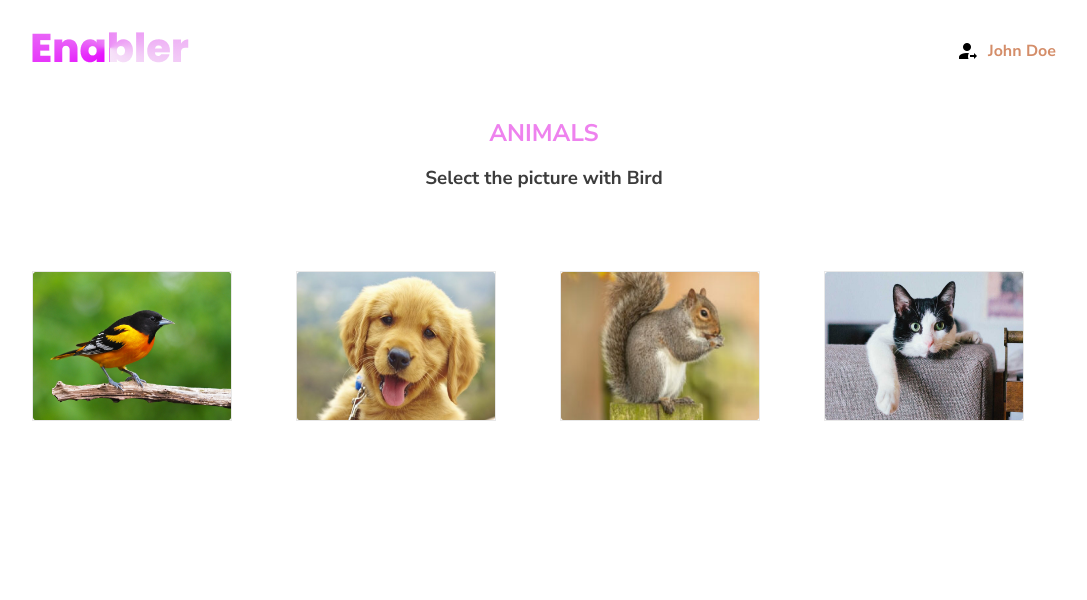
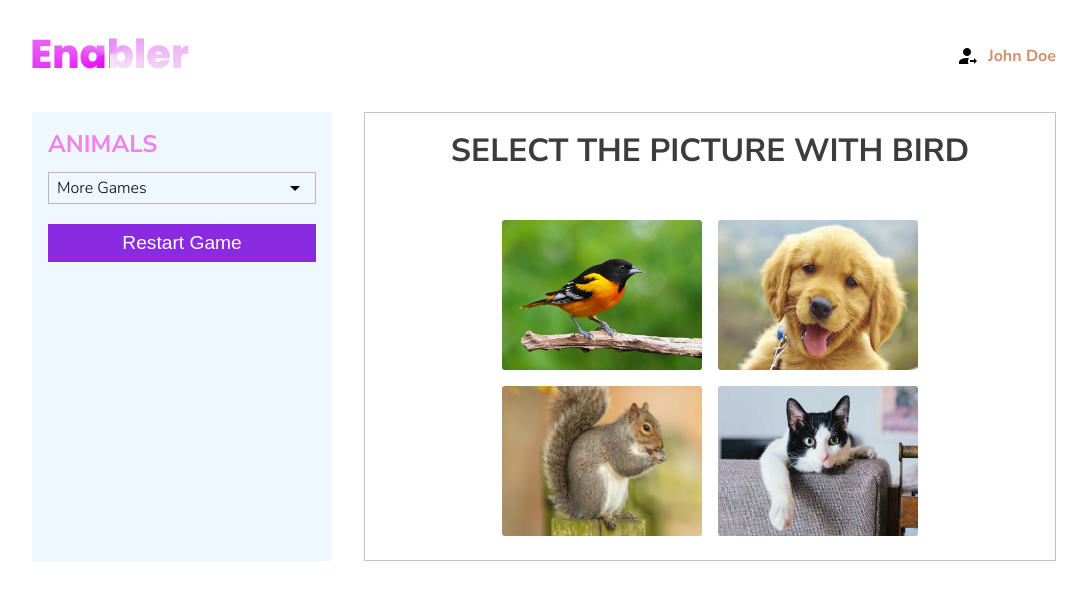
Before and after one commit to regan-mu/enabler, a React (Vite) app: page /quizzes/animals in a window 1280 px wide. Shown: the top 600 px of the page, without its empty margins (96-1183 px from the left). Built offline with nearby package versions, Linux system fonts and the light colour scheme.

Commit message:
Add Sidebar nav & game restart logic

```diff
--- a/src/assets/index.js
+++ b/src/assets/index.js
@@ -15,4 +15,6 @@ export {default as star} from "./star.png";
 export {default as pigeon} from "./pigeon.png";
 export {default as cat} from "./cat.png";
 export {default as puppy} from "./puppy.png";
-export {default as squirrel} from "./squirrel.png"
+export {default as squirrel} from "./squirrel.png";
+export {default as menu} from "./menu.png";
+export {default as menu_up} from "./menu-up.png";
--- a/src/components/index.js
+++ b/src/components/index.js
@@ -3,3 +3,4 @@ export {default as Login} from "./login-signup/Login";
 export {default as QuizCard} from "./landing-cards/QuizCard";
 export {default as Nav} from "./navigation/Nav";
 export {default as QuestionCard} from "./questionCards/QuestionCard";
+export {default as SideBar} from "./sidebar/Sidebar"
--- a/src/components/questionCards/questionCard.css
+++ b/src/components/questionCards/questionCard.css
@@ -4,7 +4,6 @@
     display: flex;
     justify-content: center;
     align-items: center;
-    border: 1px solid rgb(232, 232, 232);
     cursor: pointer;
     transition: all 0.2s ease-in-out;
 }
--- /dev/null
+++ b/src/components/sidebar/Sidebar.jsx
@@ -0,0 +1,31 @@
+import { Link } from "react-router-dom";
+import categories from "../../quiz-catergories";
+import {menu, menu_up} from "../../assets"
+import "./sidebar.css";
+import uniqid from "uniqid";
+import { useState } from "react";
+
+const SideBar = ({category, handleRestart}) => {
+    const [showMenu, setShowMenu] = useState(false);
+    const handleMenu = () => {
+        setShowMenu(prev =>  !prev)
+    }
+    return (
+        <div className="enabler__sidebar">
+            <h2>{category.toUpperCase()}</h2>
+            <div className="enabler__show-more" onClick={handleMenu}>
+                <h4>More Games</h4>
+                <img src={showMenu ? menu_up : menu} alt="" />
+            </div>
+            {showMenu ?
+                <div className="enabler__more-games">
+                    {categories.map(cat => <Link onClick={handleRestart} key={uniqid()} to={`/quizzes/${cat.name.toLowerCase()}`} >{cat.name}</Link>)}
+                </div> : null
+            }
+            <div className="enabler__restart">
+                <button onClick={handleRestart}>Restart Game</button>
+            </div>
+        </div>
+    )
+}
+export default SideBar;
--- /dev/null
+++ b/src/components/sidebar/sidebar.css
@@ -0,0 +1,63 @@
+.enabler__sidebar {
+    display: flex;
+    flex-direction: column;
+    width: 100%;
+    height: 100%;
+    background-color: aliceblue;
+    padding: 16px;
+}
+.enabler__show-more {
+    display: flex;
+    justify-content: space-between;
+    align-items: center;
+    width: 100%;
+    height: 32px;
+    border: 1px solid rgb(184, 184, 184);
+    margin: 0 0 12px;
+    padding: 0 8px;
+    cursor: pointer;
+}
+.enabler__sidebar h2 {
+    color: violet;
+    margin: 0 0 12px;
+}
+.enabler__sidebar h4 {
+    font-weight: 300;
+}
+.enabler__more-games {
+    display: flex;
+    flex-direction: column;
+    justify-content: center;
+    width: 100%;
+    height: auto;
+    gap: 8px;
+}
+.enabler__more-games a {
+    text-decoration: none;
+    color: rgb(66, 66, 66);
+    width: 100%;
+    transition: all 0.2s ease-in-out;
+    border: 0.1px solid #000;
+    background-color: rgb(234, 234, 234);
+    text-align: center;
+    padding: 4px 0;
+}
+.enabler__more-games a:hover {
+    color: violet;
+    scale: 1.03;
+}
+.enabler__restart {
+    width: 100%;
+    height: auto;
+    margin: 8px 0 0;
+}
+.enabler__restart button {
+    width: 100%;
+    padding: 8px 0;
+    font-size: 1.2rem;
+    background-color: blueviolet;
+    color: #fff;
+    border: none;
+    outline: none;
+    cursor: pointer;
+}
--- a/src/pages/questions-page/Question.jsx
+++ b/src/pages/questions-page/Question.jsx
@@ -1,7 +1,7 @@
 import "./question.css";
 import { enablerLogo, account } from "../../assets";
 import { useParams } from "react-router-dom";
-import { QuestionCard } from "../../components";
+import { QuestionCard, SideBar } from "../../components";
 import questions from "../../questions";
 import { useState, useEffect } from "react";
 import getRandomItem from "../../utilities/getRandom";
@@ -13,7 +13,8 @@ const Question = () => {
     const {qns, images} = questions[category];
     const [manageQuestions, setManageQuestions] = useState(qns);
     const [currentQn, setCurrentQn] = useState(getRandomItem(manageQuestions));
-    const [score, setScore] = useState([])
+    const [score, setScore] = useState([]);
+    const [restart, setRestart] = useState(false);
 
     // Handle Questions (Filter out Qns that have been displayed before)
     const handleQuestions = (e) => {
@@ -40,20 +41,33 @@ const Question = () => {
             shuffleArray(images);
         },
         [manageQuestions]
-    )
+    );
+
+    // Restart Game
+    useEffect(() => {
+        setManageQuestions(qns);
+        setScore([]);
+        setCurrentQn(getRandomItem(manageQuestions));
+    }, [restart]);
+
+    const handleRestart = () => {
+        setRestart(prev => !prev)
+    }
 
     return (
         <div className="enabler__question">
             <div className="enabler__question-header">
-                <a href="/"><img src={enablerLogo} alt="Enabler logo"/></a>
+                <a  href="/"><img src={enablerLogo} alt="Enabler logo"/></a>
                 <div className="enabler__username">
                     <img src={account} alt="Account"/>
                     <h4>John Doe</h4>
                 </div>
             </div>
+            <div className="enabler__question-main">
+                <SideBar category={category} handleRestart={handleRestart} />
+                <div className="enabler__question-game">
                     <div className="enabler__question-top">
-                <h2>{category.toUpperCase()}</h2>
-                {manageQuestions.length !== 0 ? <h3>{currentQn.qn}</h3>: <h4>Finished! 👍</h4>}
+                        {currentQn ? <h3>{currentQn.qn}</h3>: <h4>Finished! 👍</h4>}
                     </div>
                     <div className="enabler__qn-score">
                         {score.map(sc => <span key={uniqid()}>{sc}</span>)}
@@ -62,6 +76,8 @@ const Question = () => {
                         {images.map(shape => {return <QuestionCard handleClick={handleQuestions} key={shape.label} id={shape.label} image={shape.image} />})}
                     </div>
                 </div>
+            </div>
+        </div>
     )
 }
 
--- a/src/pages/questions-page/question.css
+++ b/src/pages/questions-page/question.css
@@ -10,11 +10,19 @@
 }
 .enabler__question-header {
     width: 100%;
-    height: max-content;
+    height: 48px;
     display: flex;
     justify-content: space-between;
     align-items: center;
     color: #d48d69;
+}
+.enabler__question-main {
+    width: 100%;
+    height: auto;
+    display: grid;
+    grid-template-columns: 300px 1fr;
+    grid-template-rows: 1fr;
+    gap: 32px;
 }
 .enabler__username {
     display: flex;
@@ -22,18 +30,24 @@
     height: 100%;
     align-items: center;
 }
+.enabler__question-game {
+    border: 0.1px solid rgb(194, 194, 194);
+    padding: 16px 0;
+}
 .enabler__question-top {
     width: 100%;
     height: auto;
     display: flex;
     flex-direction: column;
     gap: 16px;
-    margin: 16px 0 0;
     align-items: center;
     color: violet;
 }
 .enabler__question-top h3 {
     color: #3c3c3c;
+    font-size: 2rem;
+    margin: 0 0 16px;
+    text-transform: uppercase;
 }
 .enabler__question-top h4 {
     font-size: 1.3rem;
@@ -41,9 +55,15 @@
     letter-spacing: 2px;;
 }
 .enabler__answer-option {
+    width: max-content;
     display: grid;
-    grid-template-columns: repeat(4, 1fr);
-    grid-template-rows: repeat(1, 150px);
-    gap: 32px;
-    margin: 16px 0 0;
+    grid-template-columns: repeat(2, 1fr);
+    grid-template-rows: repeat(2, 150px);
+    gap: 16px;
+    margin: 8px auto 0;
+    padding: 8px;
 }
+.enabler__qn-score {
+    padding: 8px 0;
+    text-align: center;
+}
```
Also changed, not shown: src/assets/menu-up.png (added), src/assets/menu.png (added). Lines whose indentation alone changed are shown as unchanged.
